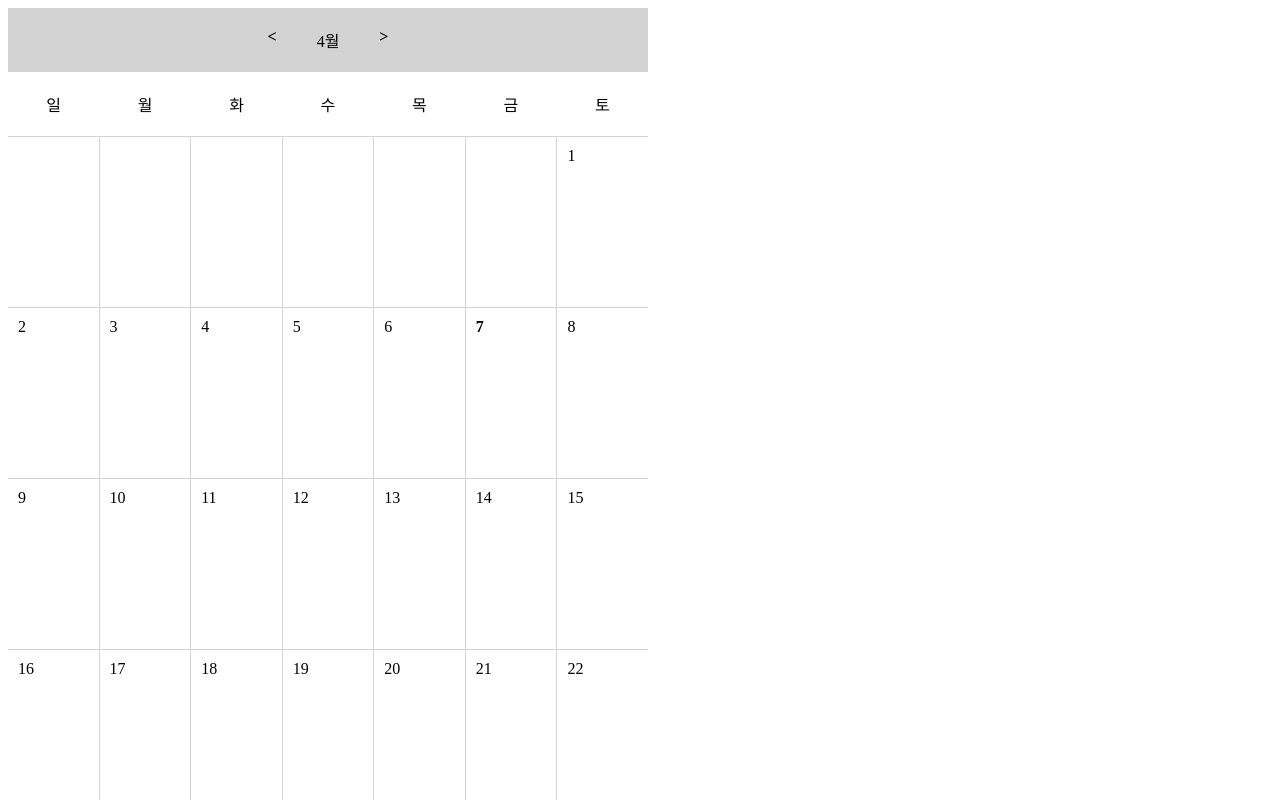
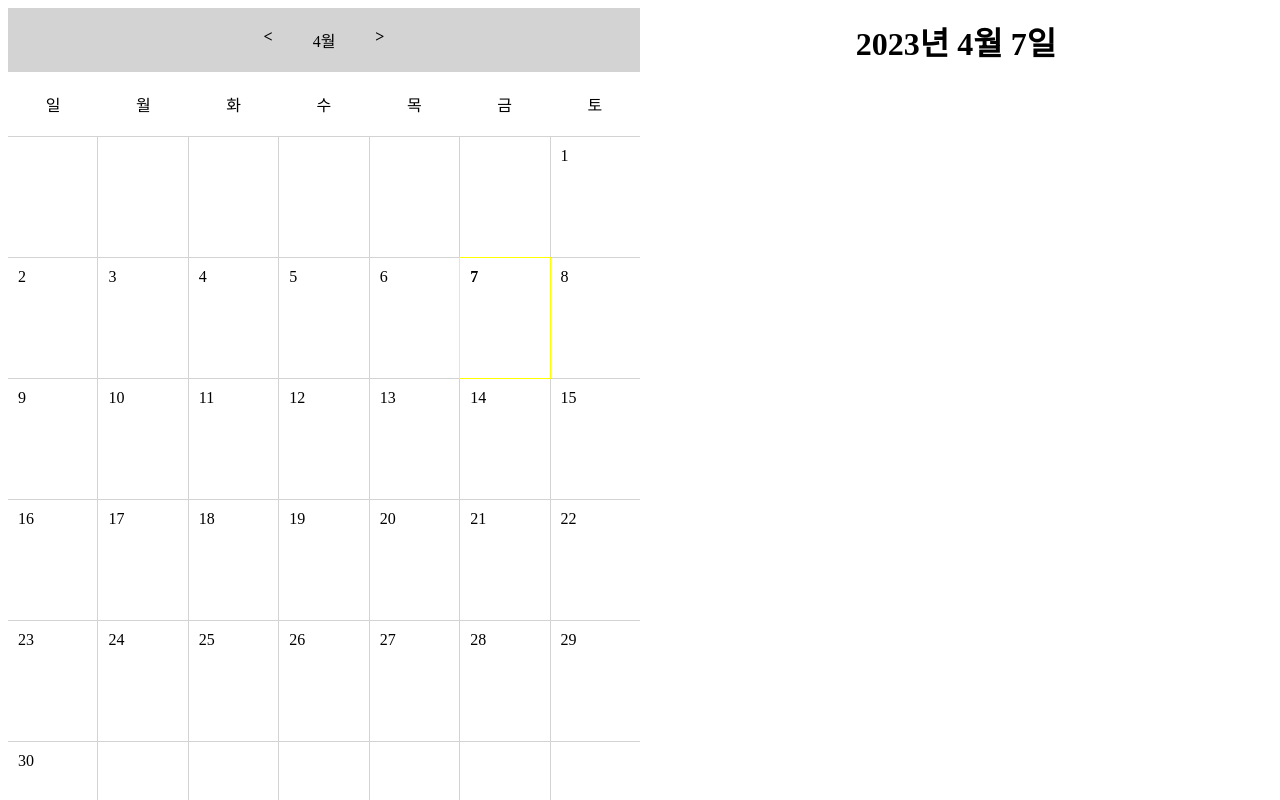
Before and after one commit to injubi/MyBusinessLog, a React (Create React App) app: page / in a window 1280 px wide. Shown: the top 800 px of the page. Built offline with nearby package versions, Linux system fonts and the light colour scheme; a web font is replaced by a local one.

Commit message:
log state

```diff
--- a/src/App.tsx
+++ b/src/App.tsx
@@ -1,5 +1,4 @@
-import React from "react";
-import Calendar from "./components/Calendar";
+import Home from "./pages/Home";
 import GlobalStyle from "./styles/GlobalStyles";
 
 function App() {
@@ -7,7 +6,7 @@ function App() {
         <>
             <GlobalStyle />
             <div className="App">
-        <Calendar />
+                <Home />
             </div>
         </>
     );
--- a/src/components/Day.tsx
+++ b/src/components/Day.tsx
@@ -1,10 +1,12 @@
 import styled from "styled-components";
 
 export const DayContainer = styled.div<{ isToday: boolean }>`
-  height: 150px;
+    height: 100px;
     background-color: white;
     padding: 10px;
     font-weight: ${(props) => props.isToday && 600};
+    /* border: ${(props) => props.isToday && "1px solid yellow"}; */
+    box-shadow: ${(props) => props.isToday && "0 0 0 1px yellow"};
 `;
 
 export type DayProps = {
--- a/src/components/Memo.tsx
+++ b/src/components/Memo.tsx
@@ -1,11 +1,16 @@
 import styled from "styled-components";
+import NowDate from "./NowDate";
 
 const Container = styled.div`
-  width: 50vw;
+    width: 50vw;
 `;
 
 const Memo = () => {
-  return <Container></Container>;
+    return (
+        <Container>
+            <NowDate />
+        </Container>
+    );
 };
 
 export default Memo;
--- /dev/null
+++ b/src/components/NowDate.tsx
@@ -0,0 +1,26 @@
+import styled from "styled-components";
+import { RootState } from "../store/modules";
+import useDay from "../store/modules/dayHooks";
+
+const Container = styled.div`
+    width: 100%;
+    height: 200px;
+    font-size: 32px;
+    font-weight: 600;
+    display: flex;
+    justify-content: center;
+    margin-top: 10px;
+`;
+
+const NowDate = () => {
+    const { targetDay } = useDay();
+
+    return (
+        <Container>
+            {targetDay.getFullYear()}년 {targetDay.getMonth() + 1}월{" "}
+            {targetDay.getDate()}일
+        </Container>
+    );
+};
+
+export default NowDate;
--- a/src/pages/Home.tsx
+++ b/src/pages/Home.tsx
@@ -1,13 +1,17 @@
+import styled from "styled-components";
 import Calendar from "../components/Calendar";
 import Memo from "../components/Memo";
 
+const Container = styled.div`
+    display: flex;
+`;
 const Home = () => {
-  return (
-    <>
-      <Calendar />
-      <Memo />
-    </>
-  );
+    return (
+        <Container>
+            <Calendar />
+            <Memo />
+        </Container>
+    );
 };
 
 export default Home;
--- a/src/store/modules/index.ts
+++ b/src/store/modules/index.ts
@@ -1,7 +1,8 @@
 import { combineReducers } from "redux";
 import day from "./day";
+import log from "./log";
 
-const rootReducer = combineReducers({ day });
+const rootReducer = combineReducers({ day, log });
 
 export default rootReducer;
 
--- /dev/null
+++ b/src/store/modules/log.ts
@@ -0,0 +1,36 @@
+import { createSlice, PayloadAction } from "@reduxjs/toolkit";
+
+export type LogState = {
+    data: DataType[];
+};
+
+export type DataType = {
+    contents: string;
+    date: Date;
+};
+// export type insertLogPayLoad = {
+//     contents: string;
+//     date: Date;
+// }
+
+const initialState: LogState = { data: [] };
+
+const logSlice = createSlice({
+    name: "log",
+    initialState,
+    reducers: {
+        insertLogAction(state: LogState, action: PayloadAction<DataType>) {
+            state.data = [
+                ...state.data,
+                {
+                    contents: action.payload.contents,
+                    date: action.payload.date,
+                },
+            ];
+        },
+    },
+});
+
+const { reducer, actions } = logSlice;
+export const { insertLogAction } = actions;
+export default reducer;
```
Also changed, not shown: src/components/Contents.tsx (added, +11 -0 lines), src/store/modules/logHooks.ts (added, +9 -0 lines). Lines whose indentation alone changed are shown as unchanged.
